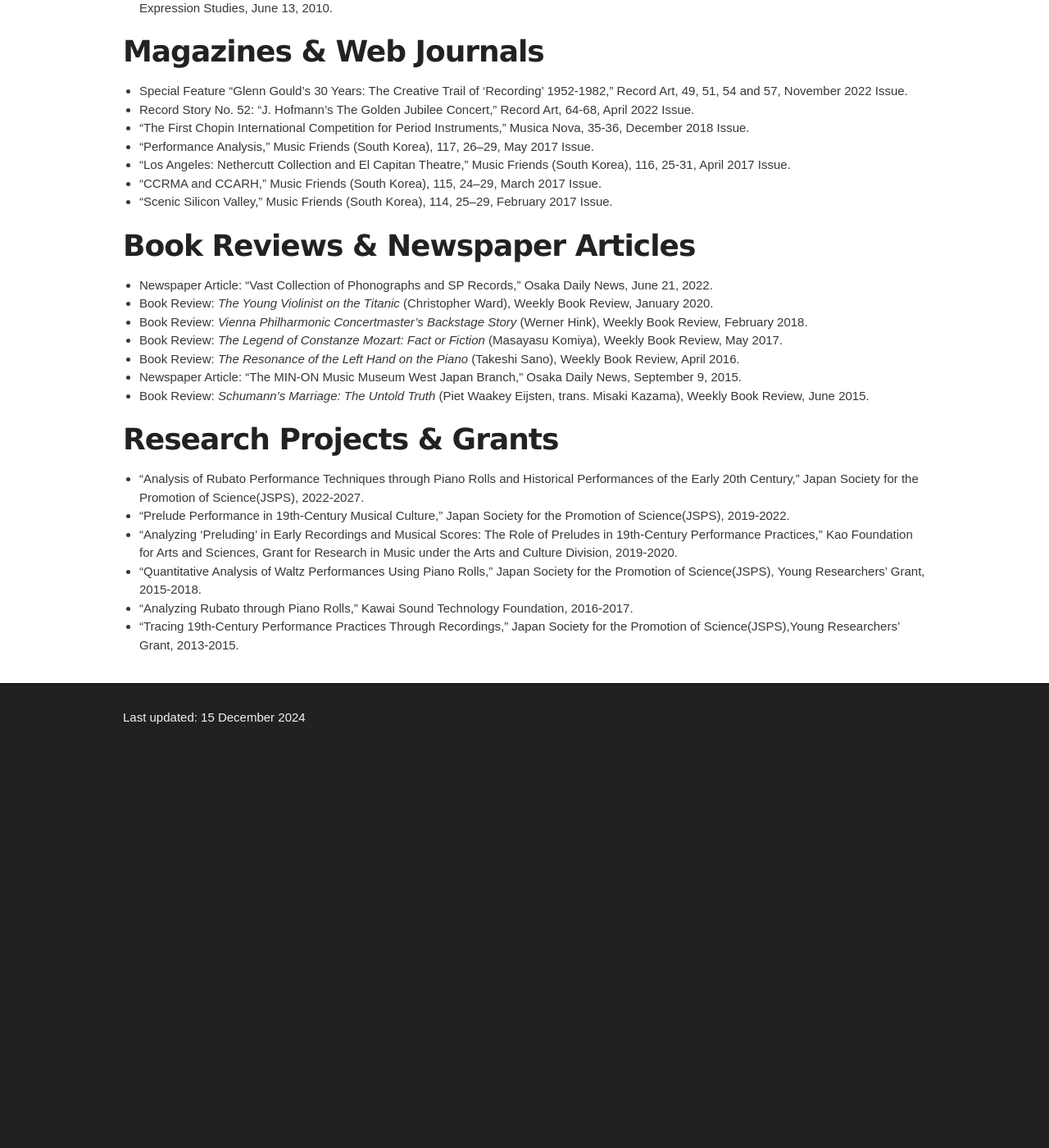
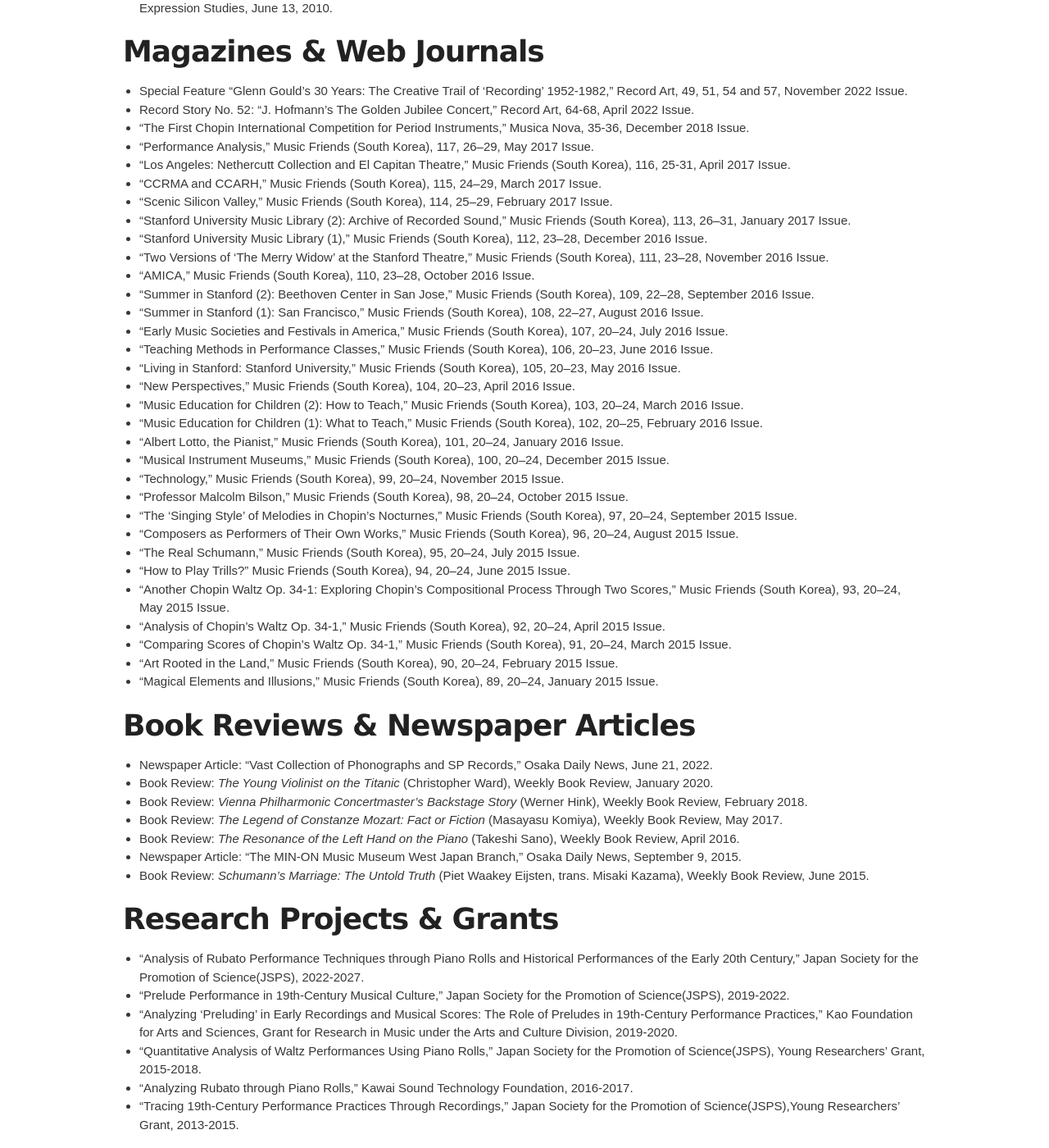
Before and after one commit to akikowashino/akikowashino.github.io, a Jekyll site: the page built from index-en.md, in a window 1280 px wide and 1400 px high, scrolled down 2724 px. Shown: the whole window at 82% size. Built offline with Jekyll 4.4.1, drawn with Linux system fonts in a browser that asks for light colours; before the commit the page ends 3646 px from its top, so only the background shows below that.

Commit message:
Update index-en.md

```diff
--- a/index-en.md
+++ b/index-en.md
@@ -82,6 +82,31 @@
 * "Los Angeles: Nethercutt Collection and El Capitan Theatre," Music Friends (South Korea), 116, 25-31, April 2017 Issue.
 * "CCRMA and CCARH," Music Friends (South Korea), 115, 24–29, March 2017 Issue.
 * "Scenic Silicon Valley," Music Friends (South Korea), 114, 25–29, February 2017 Issue.
+* “Stanford University Music Library (2): Archive of Recorded Sound,” Music Friends (South Korea), 113, 26–31, January 2017 Issue.
+* "Stanford University Music Library (1)," Music Friends (South Korea), 112, 23–28, December 2016 Issue.
+* "Two Versions of ‘The Merry Widow’ at the Stanford Theatre," Music Friends (South Korea), 111, 23–28, November 2016 Issue.
+* "AMICA," Music Friends (South Korea), 110, 23–28, October 2016 Issue.
+* "Summer in Stanford (2): Beethoven Center in San Jose," Music Friends (South Korea), 109, 22–28, September 2016 Issue.
+* "Summer in Stanford (1): San Francisco," Music Friends (South Korea), 108, 22–27, August 2016 Issue.
+* "Early Music Societies and Festivals in America," Music Friends (South Korea), 107, 20–24, July 2016 Issue.
+* "Teaching Methods in Performance Classes," Music Friends (South Korea), 106, 20–23, June 2016 Issue.
+* "Living in Stanford: Stanford University," Music Friends (South Korea), 105, 20–23, May 2016 Issue.
+* "New Perspectives," Music Friends (South Korea), 104, 20–23, April 2016 Issue.
+* "Music Education for Children (2): How to Teach," Music Friends (South Korea), 103, 20–24, March 2016 Issue.
+* "Music Education for Children (1): What to Teach," Music Friends (South Korea), 102, 20–25, February 2016 Issue.
+* "Albert Lotto, the Pianist," Music Friends (South Korea), 101, 20–24, January 2016 Issue.
+* "Musical Instrument Museums," Music Friends (South Korea), 100, 20–24, December 2015 Issue.
+* "Technology," Music Friends (South Korea), 99, 20–24, November 2015 Issue.
+* "Professor Malcolm Bilson," Music Friends (South Korea), 98, 20–24, October 2015 Issue.
+* "The ‘Singing Style’ of Melodies in Chopin’s Nocturnes," Music Friends (South Korea), 97, 20–24, September 2015 Issue.
+* "Composers as Performers of Their Own Works," Music Friends (South Korea), 96, 20–24, August 2015 Issue.
+* "The Real Schumann," Music Friends (South Korea), 95, 20–24, July 2015 Issue.
+* "How to Play Trills?" Music Friends (South Korea), 94, 20–24, June 2015 Issue.
+* "Another Chopin Waltz Op. 34-1: Exploring Chopin’s Compositional Process Through Two Scores," Music Friends (South Korea), 93, 20–24, May 2015 Issue.
+* "Analysis of Chopin’s Waltz Op. 34-1," Music Friends (South Korea), 92, 20–24, April 2015 Issue.
+* "Comparing Scores of Chopin’s Waltz Op. 34-1," Music Friends (South Korea), 91, 20–24, March 2015 Issue.
+* "Art Rooted in the Land," Music Friends (South Korea), 90, 20–24, February 2015 Issue.
+* "Magical Elements and Illusions," Music Friends (South Korea), 89, 20–24, January 2015 Issue.
 
 # Book Reviews & Newspaper Articles
 * Newspaper Article: "Vast Collection of Phonographs and SP Records," Osaka Daily News, June 21, 2022.
```
